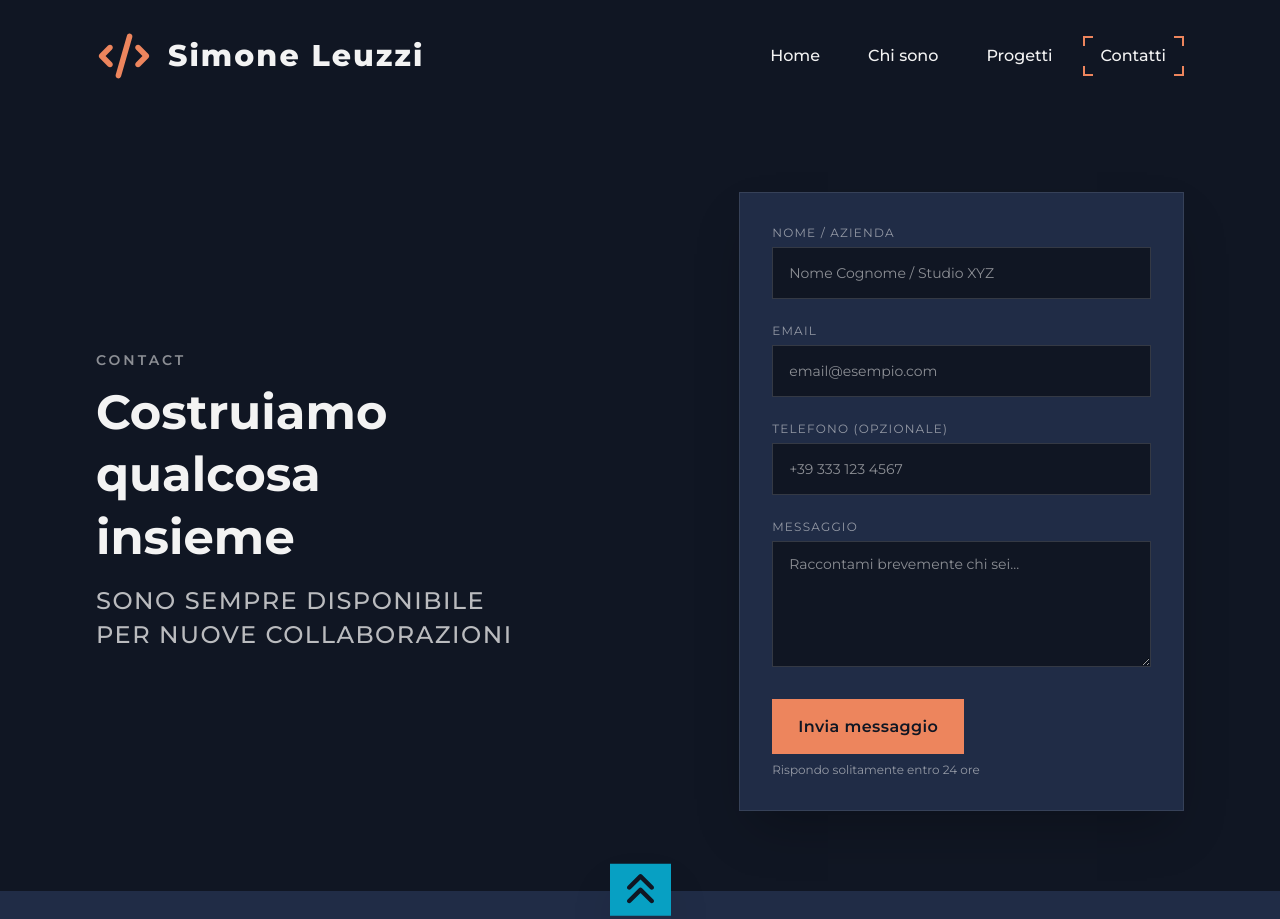
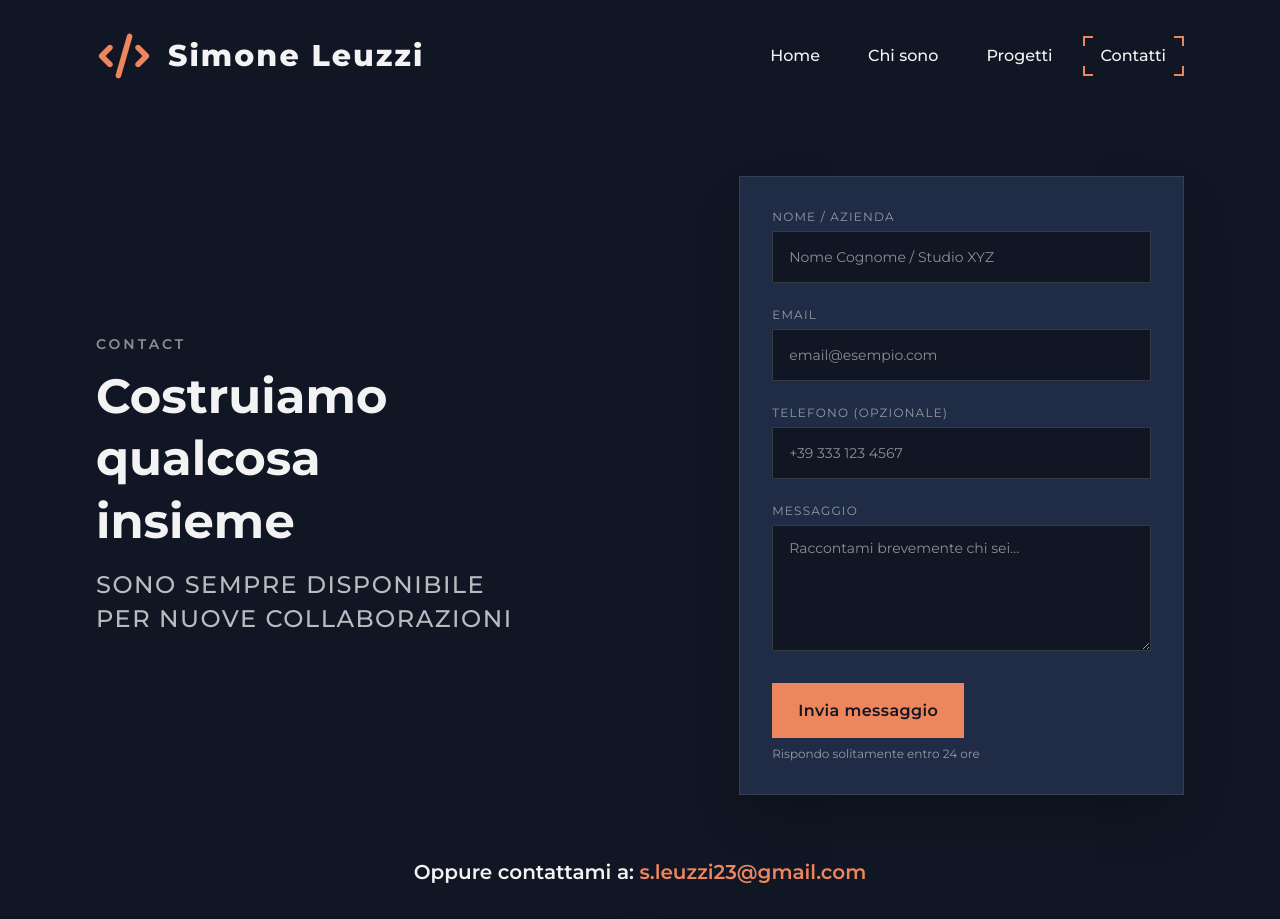
Before and after one commit to SimoL-003/my-portfolio, a React (Vite) app: page /contacts in a window 1280 px wide. Shown: the top 919 px of the page. Built offline with nearby package versions, Linux system fonts and the light colour scheme.

Commit message:
feat(contacts): add mail contact paragraph

```diff
--- a/src/pages/Contacts/Contacts.jsx
+++ b/src/pages/Contacts/Contacts.jsx
@@ -4,17 +4,28 @@ import FormSection from "./Form/FormSection";
 
 export default function ContactsPage() {
   return (
-    <motion.section
-      initial={{ opacity: 0 }}
-      animate={{ opacity: 1 }}
-      className="min-h-[calc(100vh-310.5px)] flex"
-    >
-      <div className="container flex flex-col md:flex-row">
-        {/* CTA */}
-        <Cta />
+    <motion.section initial={{ opacity: 0 }} animate={{ opacity: 1 }}>
+      <div className="min-h-[calc(100vh-310.5px)] flex">
+        <div className="container flex flex-col md:flex-row">
+          {/* CTA */}
+          <Cta />
 
-        {/* FORM */}
-        <FormSection />
+          {/* FORM */}
+          <FormSection />
+        </div>
+      </div>
+
+      {/* MAIL */}
+      <div className="text-center pb-16">
+        <h4>
+          Oppure contattami a:{" "}
+          <a
+            className="max-md:underline md:hover:underline text-accent-primary"
+            href="mailto:s.leuzzi23@gmail.com"
+          >
+            s.leuzzi23@gmail.com
+          </a>
+        </h4>
       </div>
     </motion.section>
   );
--- a/src/pages/Contacts/Form/FormSection.jsx
+++ b/src/pages/Contacts/Form/FormSection.jsx
@@ -20,7 +20,7 @@ export default function FormSection() {
   }
 
   return (
-    <div className="md:w-3/5 py-12 lg:py-20 md:pl-30 xl:pl-52">
+    <div className="md:w-3/5 py-12 lg:py-16 md:pl-30 xl:pl-52">
       <ContactForm
         handleSubmit={handleSubmit}
         handleInputChange={handleInputChange}
```
